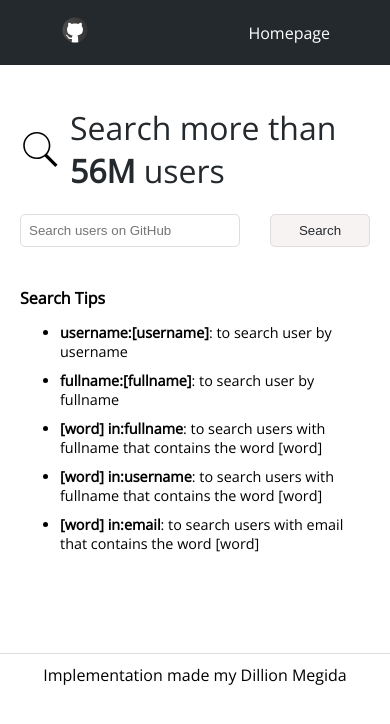
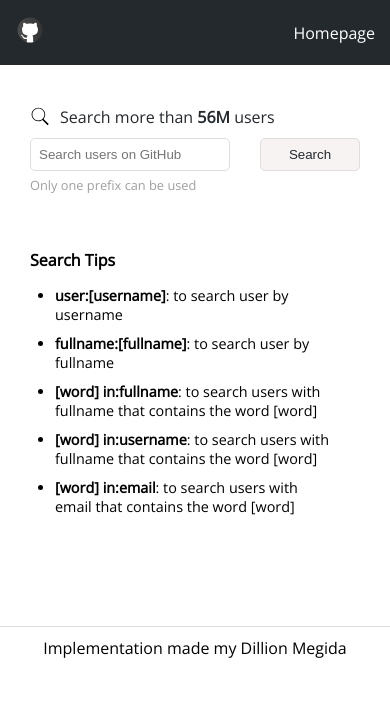
Before and after one commit to dillionmegida/github-search, a React (Create React App) app: page / in a window 390 px wide. Shown: the top 724 px of the page. Built offline with nearby package versions, Linux system fonts and the light colour scheme.

Commit message:
chore: update results page

```diff
--- a/src/components/Header/index.module.scss
+++ b/src/components/Header/index.module.scss
@@ -4,6 +4,9 @@
   align-items: center;
   padding: 15px 60px;
   background-color: var(--main-grey);
+  @media (max-width: 600px) {
+    padding: 15px;
+  }
   .logo {
     width: 30px;
   }
--- a/src/components/PaginationButtons/index.js
+++ b/src/components/PaginationButtons/index.js
@@ -60,7 +60,9 @@
                 <a key={genRandomNumber()} href={link}>
                   {label}
                 </a>
-                {halfButtonsToView < activePage && <span>...</span>}
+                {halfButtonsToView < activePage && (
+                  <span className={styles["buttons-dots"]}>...</span>
+                )}
               </>
             );
           }
@@ -75,7 +77,7 @@
             return (
               <>
                 {totalPages - activePage > halfButtonsToView && (
-                  <span>...</span>
+                  <span className={styles["buttons-dots"]}>...</span>
                 )}
                 <a href={link}>{label}</a>
               </>
--- a/src/components/PaginationButtons/index.module.scss
+++ b/src/components/PaginationButtons/index.module.scss
@@ -19,4 +19,7 @@
       color: white;
     }
   }
+  .buttons-dots {
+    margin: 0 0 0 10px;
+  }
 }
--- a/src/components/UserBlock/index.js
+++ b/src/components/UserBlock/index.js
@@ -27,7 +27,8 @@
       {bio !== null && (
         <span>
           <strong className={styles["user-details-username"]}>bio:</strong>{" "}
-          {bio}
+          {bio.substr(0, 50)}
+          {bio.length > 50 && "..."}
         </span>
       )}
     </div>
--- a/src/components/UserBlock/index.module.scss
+++ b/src/components/UserBlock/index.module.scss
@@ -1,10 +1,9 @@
 .user-block {
   width: 100%;
-  width: 47%;
   min-width: 250px;
   display: flex;
   color: var(--mid-grey);
-  min-height: 100px;
+  min-height: 140px;
   padding: 15px;
   border: 1px solid var(--light-grey);
   margin: 15px 0;
--- a/src/utils/constants.js
+++ b/src/utils/constants.js
@@ -1,2 +1,2 @@
 // eslint-disable-next-line import/prefer-default-export
-export const RESULTS_PER_PAGE = 2;
+export const RESULTS_PER_PAGE = 10;
--- a/src/utils/numbers.js
+++ b/src/utils/numbers.js
@@ -1,2 +1,6 @@
-// eslint-disable-next-line import/prefer-default-export
 export const genRandomNumber = () => Math.random();
+
+export const addCommaToNumber = (number) => {
+  const nf = new Intl.NumberFormat();
+  return nf.format(number);
+};
--- a/src/views/Home/index.js
+++ b/src/views/Home/index.js
@@ -37,13 +37,14 @@
 
     let [prefix = null, value = null] = searchInput.split(":");
 
+    setSearchInput("");
+
     prefix = prefix.trim().replace(" ", "+");
     if (value !== null) value = value.trim();
 
     // check if a prefix was used or just a value
     const usedPrefix = value !== null;
 
-    setSearchInput("");
     if (usedPrefix) {
       window.location.href = `/search?prefix=${prefix}&value=${value}`;
     } else {
@@ -74,6 +75,9 @@
                   onChange={updateSearchInputState}
                   placeholder="Search users on GitHub"
                 />
+                <span className={styles["input-group-message"]}>
+                  Only one prefix can be used
+                </span>
               </div>
               <div className={styles["submit-btn"]}>
                 <input type="submit" value="Search" />
@@ -84,7 +88,7 @@
             <h2>Search Tips</h2>
             <ul>
               <li>
-                <strong>username:[username]</strong>: to search user by username
+                <strong>user:[username]</strong>: to search user by username
               </li>
               <li>
                 <strong>fullname:[fullname]</strong>: to search user by fullname
--- a/src/views/Home/index.module.scss
+++ b/src/views/Home/index.module.scss
@@ -1,6 +1,7 @@
 .container {
   max-width: 600px;
   margin: auto;
+  padding: 10px;
 }
 
 .main {
@@ -18,12 +19,26 @@
       color: var(--main-grey);
       font-weight: normal;
     }
+    @media (max-width: 800px) {
+      img {
+        width: 20px;
+      }
+      h1 {
+        font-size: 1.4rem;
+      }
+    }
+    @media (max-width: 400px) {
+      h1 {
+        font-size: 1rem;
+      }
+    }
   }
 }
 
 .search-form {
   form {
     display: flex;
+    flex-wrap: wrap;
 
     input {
       width: 100%;
@@ -39,9 +54,17 @@
     .input-group {
       flex: 1;
       margin-right: 30px;
+      min-width: 200px;
 
       input {
         background-color: white;
+      }
+
+      .input-group-message {
+        display: block;
+        margin: 5px 0 15px;
+        color: var(--mid-grey);
+        font-size: 0.8rem;
       }
     }
 
@@ -62,6 +85,7 @@
   }
   ul {
     font-size: 0.9rem;
+    padding: 0 25px;
     li {
       margin: 10px 0;
     }
--- a/src/views/UserSearchResults/index.js
+++ b/src/views/UserSearchResults/index.js
@@ -12,7 +12,7 @@
 } from "../../apis/githubUsers";
 import Loading from "../../components/Loading";
 import Notification from "../../components/Notification";
-import { genRandomNumber } from "../../utils/numbers";
+import { genRandomNumber, addCommaToNumber } from "../../utils/numbers";
 import PaginationButtons from "../../components/PaginationButtons";
 import { RESULTS_PER_PAGE } from "../../utils/constants";
 import UserBlock from "../../components/UserBlock";
@@ -60,9 +60,13 @@
       if (result.error) {
         setResults({
           totalResults: null,
-          allUserDetails: "error",
+          resultsForCurrentPage: "error",
         });
-        setNotification({ show: true, type: "error", msg: result.message });
+        setNotification({
+          show: true,
+          type: "error",
+          msg: result.error.response.data.message,
+        });
         return;
       }
 
@@ -89,6 +93,7 @@
         resultsForCurrentPage: allUserDetails,
       });
     })();
+    // eslint-disable-next-line
   }, []);
 
   return (
@@ -99,6 +104,15 @@
         show={show}
         onClickCloseBtn={hideNotification}
       />
+      {resultsForCurrentPage === "error" && (
+        <button
+          className={styles["go-back-btn"]}
+          type="button"
+          onClick={() => window.history.back()}
+        >
+          Go back
+        </button>
+      )}
       {resultsForCurrentPage === null ? (
         <Loading />
       ) : (
@@ -112,7 +126,7 @@
                     &quot;{prefix}: {value}&quot;
                   </strong>
                 </h1>
-                <p>{totalResults} result(s)</p>
+                <p>{addCommaToNumber(totalResults)} result(s)</p>
               </div>
               <div className={styles.users}>
                 {resultsForCurrentPage.map(
@@ -126,8 +140,11 @@
                       bio,
                     },
                   }) => (
+                    <div
+                      className={styles["users-user"]}
+                      key={genRandomNumber()}
+                    >
                       <UserBlock
-                      key={genRandomNumber()}
                         fullname={name}
                         bio={bio}
                         followers={followers}
@@ -135,6 +152,7 @@
                         avatar={avatarUrl}
                         username={login}
                       />
+                    </div>
                   )
                 )}
               </div>
--- a/src/views/UserSearchResults/index.module.scss
+++ b/src/views/UserSearchResults/index.module.scss
@@ -1,12 +1,24 @@
 .container {
   max-width: 600px;
   margin: 30px auto;
+  padding: 10px;
+}
+
+.go-back-btn {
+  background: none;
+  display: block;
+  border: none;
+  background-color: var(--mid-grey);
+  padding: 15px;
+  color: white;
+  border-radius: var(--main-border-radius);
+  margin: 100px auto;
 }
 
 .main {
   .top-main {
     h1 {
-      font-size:1.3rem;
+      font-size: 1.3rem;
       margin: 10px;
       color: var(--main-grey);
       font-weight: normal;
@@ -15,11 +27,21 @@
       margin: 10px;
       color: var(--mid-grey);
     }
+    @media (max-width: 700px) {
+      text-align: center;
+      h1 {
+        font-size: 1rem;
+      }
+    }
   }
 }
 
 .users {
   display: flex;
   flex-wrap: wrap;
-  justify-content: space-between;
+  justify-content: space-around;
+  .users-user {
+    width: 45%;
+    min-width: 250px;
+  }
 }
```
Lines whose indentation alone changed are shown as unchanged.
